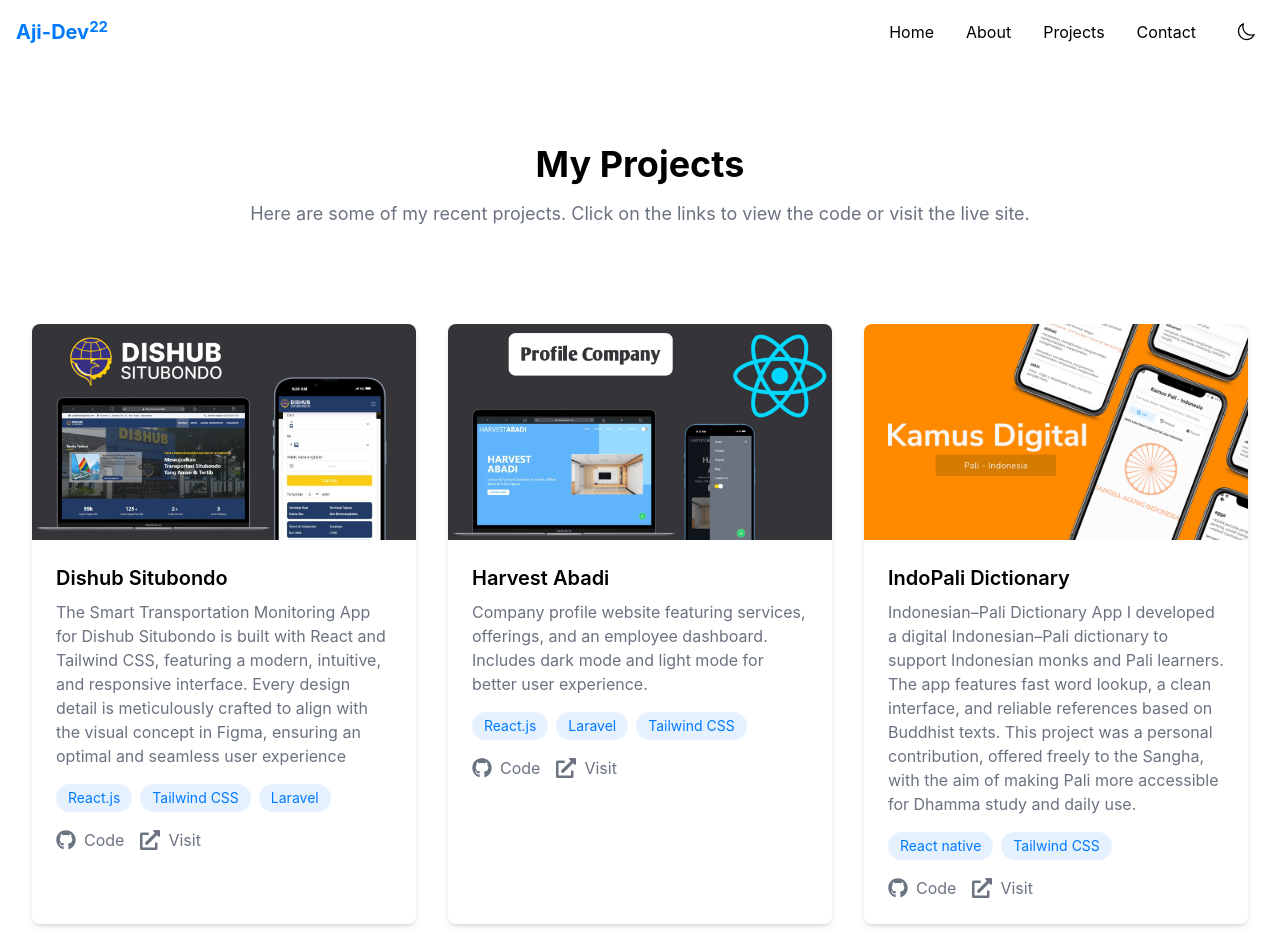
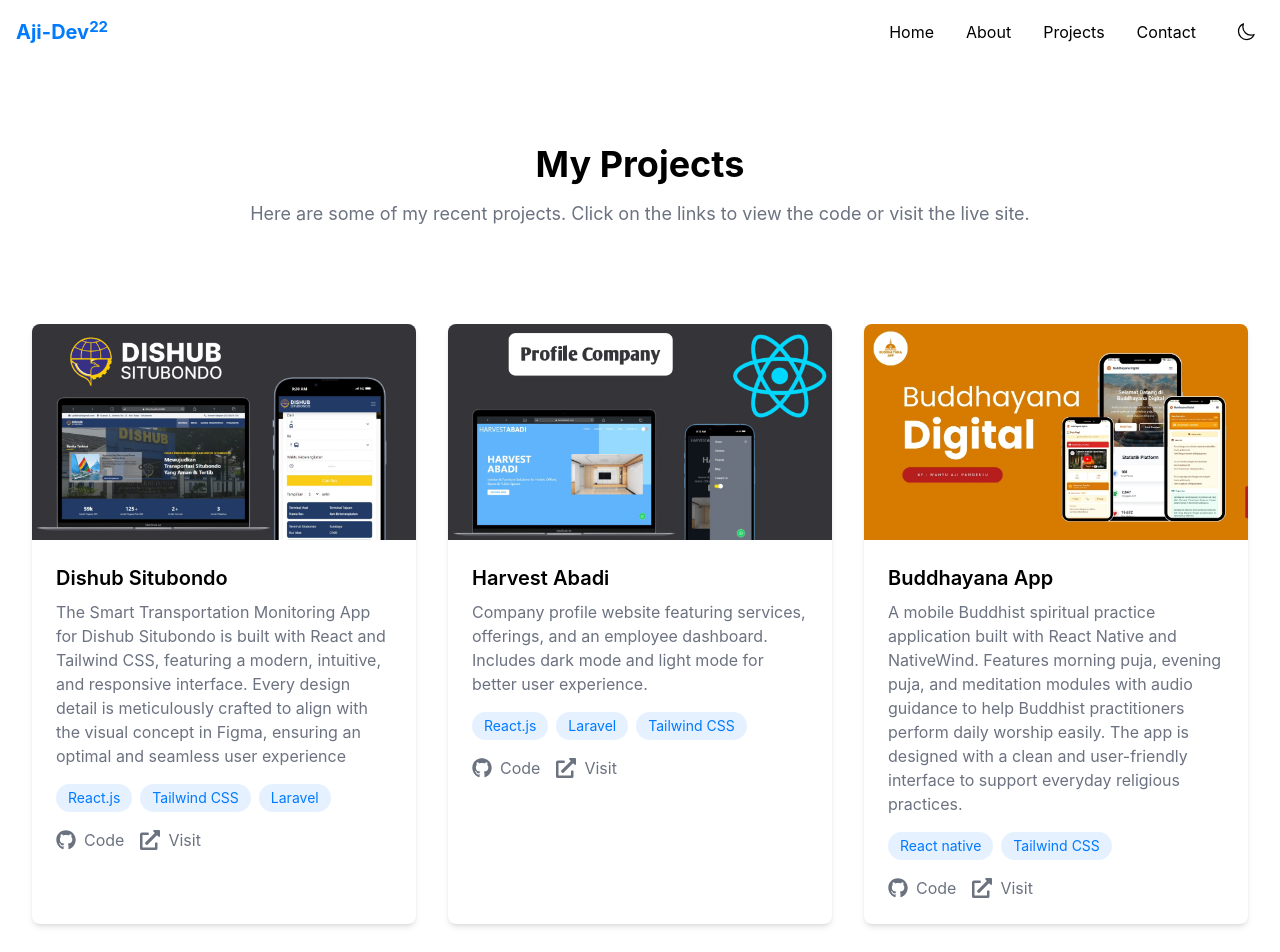
Before and after one commit to Adjie-Dev/aji-portfolio, a Next.js app: page /projects in a window 1280 px wide. Shown: the top 952 px of the page. Built offline with nearby package versions, Linux system fonts and the light colour scheme; grey boxes are pictures that could not be loaded.

Commit message:
add new project

```diff
--- a/src/contents/projects.ts
+++ b/src/contents/projects.ts
@@ -19,12 +19,12 @@
         image: '/projects/harvest-abadi.jpg',
       },
       {
-        title: 'IndoPali Dictionary',
-        description: 'Indonesian–Pali Dictionary App I developed a digital Indonesian–Pali dictionary to support Indonesian monks and Pali learners. The app features fast word lookup, a clean interface, and reliable references based on Buddhist texts. This project was a personal contribution, offered freely to the Sangha, with the aim of making Pali more accessible for Dhamma study and daily use.',
+        title: 'Buddhayana App',
+        description: 'A mobile Buddhist spiritual practice application built with React Native and NativeWind. Features morning puja, evening puja, and meditation modules with audio guidance to help Buddhist practitioners perform daily worship easily. The app is designed with a clean and user-friendly interface to support everyday religious practices.',
         technologies: ['React native', 'Tailwind CSS'],
-        githubLink: 'https://github.com/WahyuAji11/KamusPaliIndonesia.git',
-        demoLink: 'https://drive.google.com/file/d/1PYhJtJPuDy3pO31Mwm6gpd0OsUb8wPJj/view?usp=drive_link',
-        image: '/projects/Kamus.png',
+        githubLink: 'https://github.com/Adjie-Dev/buddhayanaApp.git',
+        demoLink: 'https://expo.dev/accounts/wahyuaji/projects/buddhayana-app/builds/b609078c-9a99-40d6-afab-f63213879570',
+        image: '/projects/buddhayana-digital.jpg',
       },
       {
         title: 'Kedai kopi',
@@ -42,4 +42,12 @@
         demoLink: 'https://my-portfolio-aji-ps-projects.vercel.app/',
         image: '/projects/portfolio-web.jpg',
       },
+      {
+        title: 'IndoPali Dictionary',
+        description: 'Indonesian–Pali Dictionary App I developed a digital Indonesian–Pali dictionary to support Indonesian monks and Pali learners. The app features fast word lookup, a clean interface, and reliable references based on Buddhist texts. This project was a personal contribution, offered freely to the Sangha, with the aim of making Pali more accessible for Dhamma study and daily use.',
+        technologies: ['React native', 'Tailwind CSS'],
+        githubLink: 'https://github.com/WahyuAji11/KamusPaliIndonesia.git',
+        demoLink: 'https://drive.google.com/file/d/1PYhJtJPuDy3pO31Mwm6gpd0OsUb8wPJj/view?usp=drive_link',
+        image: '/projects/Kamus.png',
+      },
   ];
```
Also changed, not shown: public/projects/buddhayana-digital.jpg (added), src/app/components/Projects.tsx (line endings or trailing spaces).
